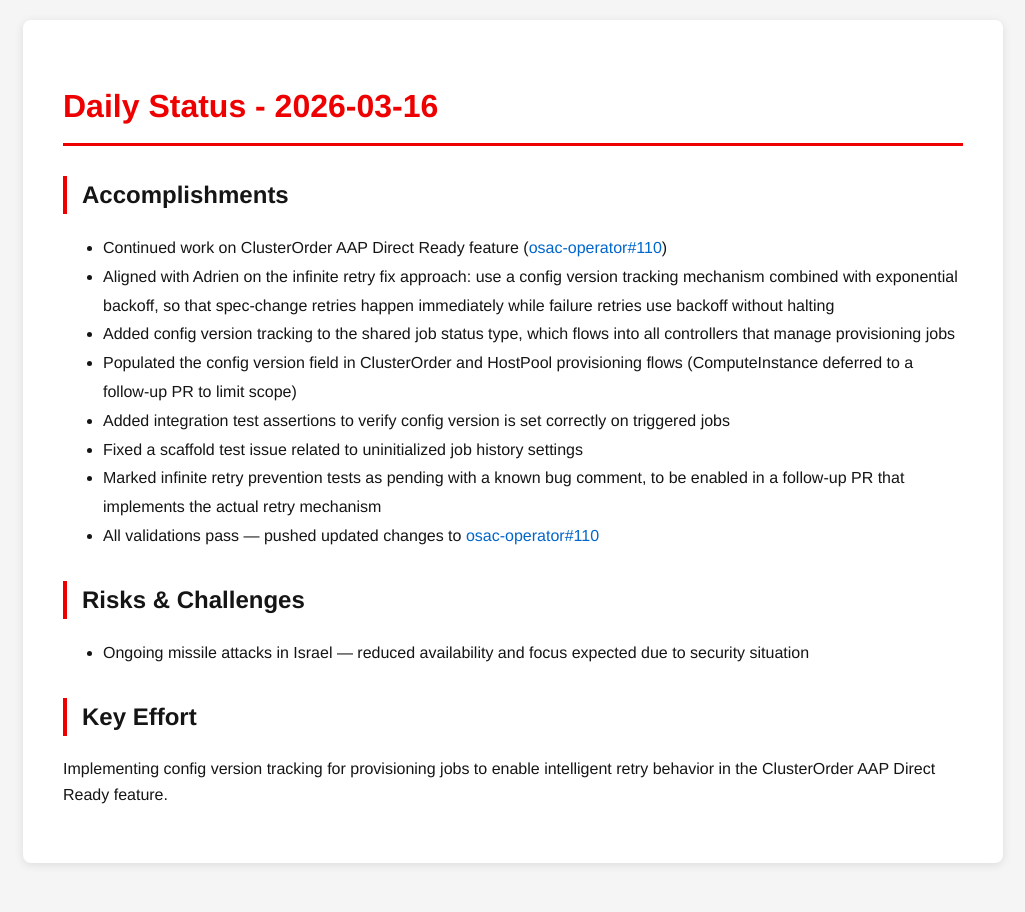
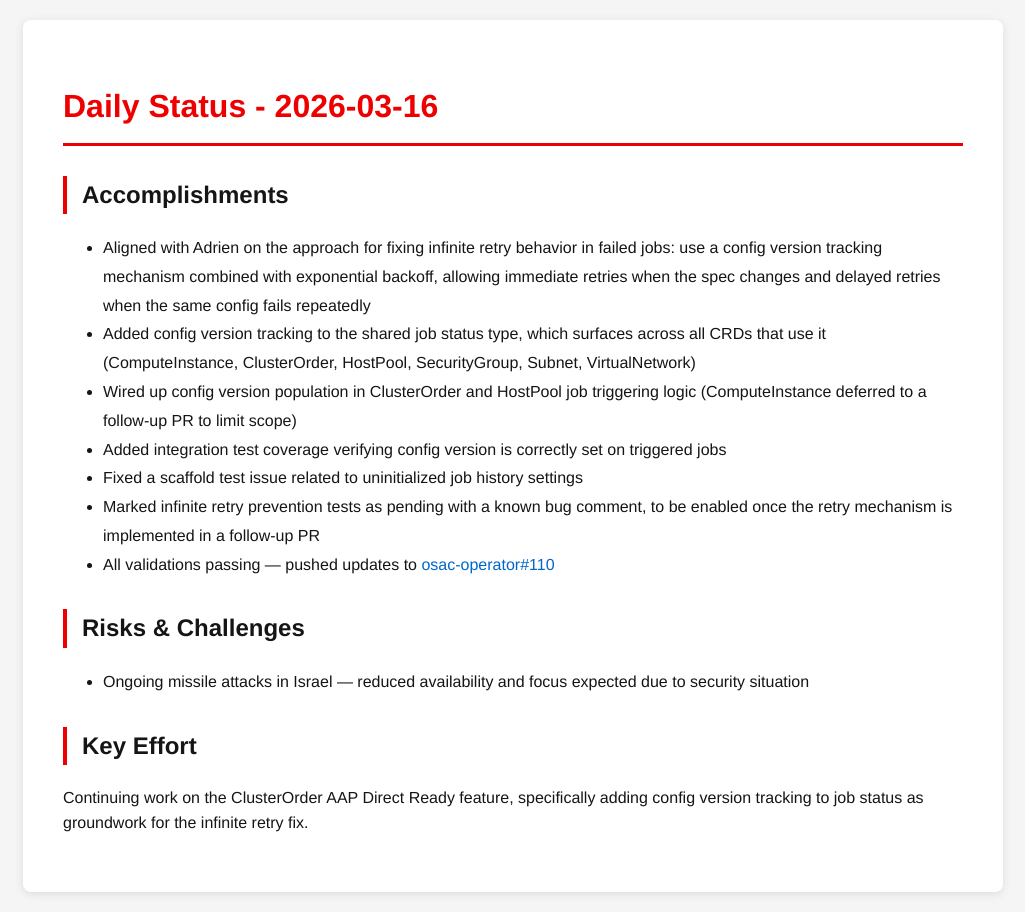
Before and after one commit to tzvatot/daily-status, a Jekyll site: the page built from 2026-03-16.md, in a window 1280 px wide. Shown: the whole page, without its empty margins (127-1152 px from the left). Built offline with Jekyll 4.4.1, drawn with Linux system fonts in a browser that asks for light colours.

Commit message:
Daily status update - 2026-03-16

```diff
--- a/2026-03-16.md
+++ b/2026-03-16.md
@@ -7,17 +7,16 @@ date: 2026-03-16
 # Daily Status - 2026-03-16
 
 ## Accomplishments
-- Continued work on ClusterOrder AAP Direct Ready feature ([osac-operator#110](https://github.com/osac-project/osac-operator/pull/110))
-- Aligned with Adrien on the infinite retry fix approach: use a config version tracking mechanism combined with exponential backoff, so that spec-change retries happen immediately while failure retries use backoff without halting
-- Added config version tracking to the shared job status type, which flows into all controllers that manage provisioning jobs
-- Populated the config version field in ClusterOrder and HostPool provisioning flows (ComputeInstance deferred to a follow-up PR to limit scope)
-- Added integration test assertions to verify config version is set correctly on triggered jobs
+- Aligned with Adrien on the approach for fixing infinite retry behavior in failed jobs: use a config version tracking mechanism combined with exponential backoff, allowing immediate retries when the spec changes and delayed retries when the same config fails repeatedly
+- Added config version tracking to the shared job status type, which surfaces across all CRDs that use it (ComputeInstance, ClusterOrder, HostPool, SecurityGroup, Subnet, VirtualNetwork)
+- Wired up config version population in ClusterOrder and HostPool job triggering logic (ComputeInstance deferred to a follow-up PR to limit scope)
+- Added integration test coverage verifying config version is correctly set on triggered jobs
 - Fixed a scaffold test issue related to uninitialized job history settings
-- Marked infinite retry prevention tests as pending with a known bug comment, to be enabled in a follow-up PR that implements the actual retry mechanism
-- All validations pass — pushed updated changes to [osac-operator#110](https://github.com/osac-project/osac-operator/pull/110)
+- Marked infinite retry prevention tests as pending with a known bug comment, to be enabled once the retry mechanism is implemented in a follow-up PR
+- All validations passing — pushed updates to [osac-operator#110](https://github.com/osac-project/osac-operator/pull/110)
 
 ## Risks & Challenges
 - Ongoing missile attacks in Israel — reduced availability and focus expected due to security situation
 
 ## Key Effort
-Implementing config version tracking for provisioning jobs to enable intelligent retry behavior in the ClusterOrder AAP Direct Ready feature.
+Continuing work on the ClusterOrder AAP Direct Ready feature, specifically adding config version tracking to job status as groundwork for the infinite retry fix.
```
